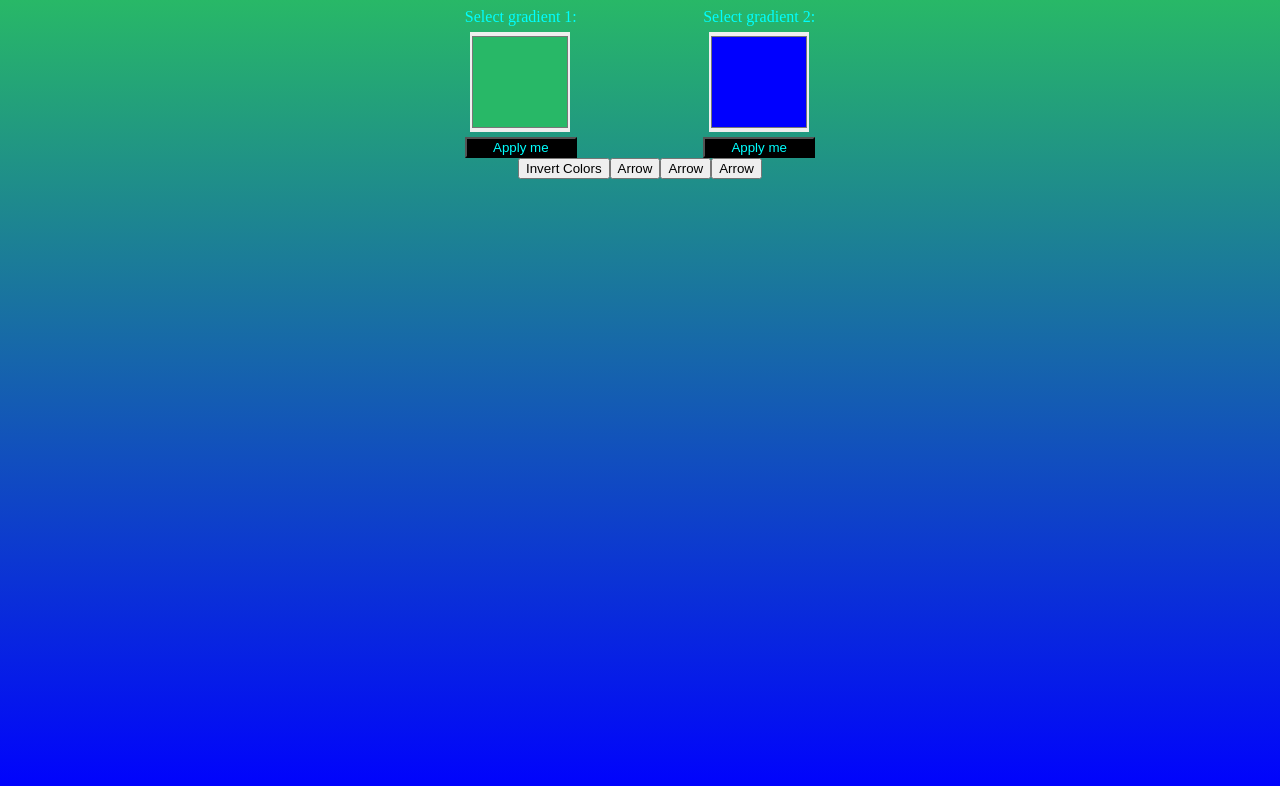
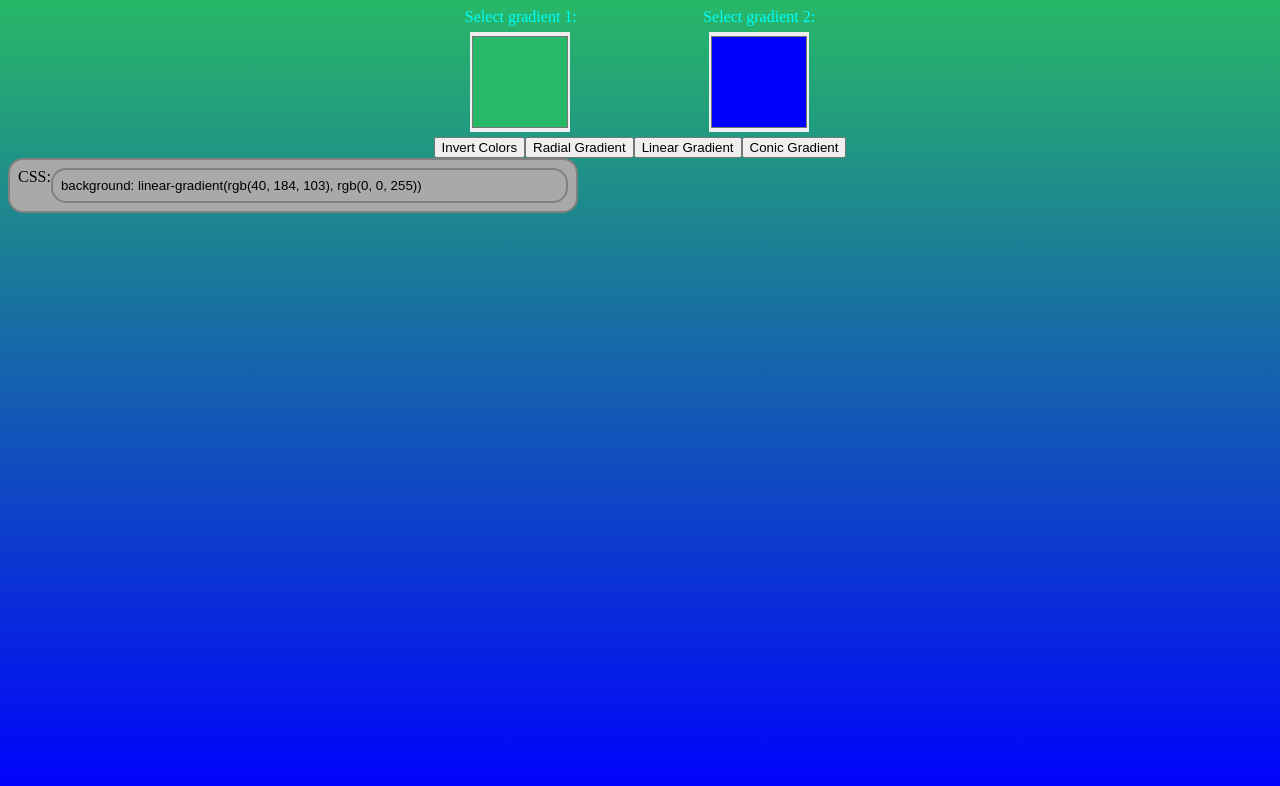
Before and after one commit to Highbrook/BackgroundChanger, a website: page index.html in a window 1280 px wide. Both pictures are taken after a click on the button "Invert Colors". Drawn offline with Linux system fonts and the light colour scheme.

Commit message:
added Conic gradient and CSS snippet

```diff
--- a/index.html
+++ b/index.html
@@ -11,21 +11,21 @@
             <div class="gradSelector">
                 <label class="selectText">Select gradient 1:</label>
                 <input type="color" class="colorPicker" id="cpOne" value="#0000ff">
-                <button class="applyButton">Apply me</button>
             </div>
             <div class="gradSelector">
                 <label class="selectText">Select gradient 2:</label>
                 <input type="color" class="colorPicker" id="cpTwo" value="#28b867">
-                <button class="applyButton">Apply me</button>
             </div>
         </div>
 
         <div class="buttons">
             <button id="invert">Invert Colors</button>
-            <button id="down">Arrow</button>
-            <button id="left">Arrow</button>
-            <button id="right">Arrow</button>
+            <button id="radial">Radial Gradient</button>
+            <button id="linear">Linear Gradient</button>
+            <button id="conic">Conic Gradient</button>
         </div>
+
+        <label id="labelSnippet">CSS: <input type="text" id="cssValue"></label>
     </div>
     <script src="script.js"></script>
 </body>
--- a/script.js
+++ b/script.js
@@ -2,20 +2,48 @@ const html = document.querySelector('html');
 const cpOne = document.querySelector('#cpOne');
 const cpTwo = document.querySelector('#cpTwo');
 const invertEl = document.querySelector('#invert');
+const radialEl = document.querySelector('#radial');
+const linearEl = document.querySelector('#linear');
+const conicEl =  document.querySelector('#conic');
+
+let cssValueEl = document.querySelector('#cssValue');
+let gradType = 'linear-gradient';
 
 cpOne.addEventListener('change', colorChange);
 cpTwo.addEventListener('change', colorChange);
 invertEl.addEventListener('click', invertColors);
+radialEl.addEventListener('click', radialGrad);
+linearEl.addEventListener('click', linearGrad);
+conicEl.addEventListener('click', conicGrad);
 
+function radialGrad() {
+    gradType = 'radial-gradient';
+    colorChange();
+}
+
+function linearGrad() {
+    gradType = 'linear-gradient';
+    colorChange();
+}
+
+function conicGrad() {
+    gradType = 'conic-gradient';
+    colorChange();
+}
 
 function colorChange() {
-    html.style.background = `linear-gradient(${cpOne.value}, ${cpTwo.value})`;
-    console.log(cpOne.value, cpTwo.value);
+    html.style.background = `${gradType}(${cpOne.value}, ${cpTwo.value})`;
+    cssSnippet();
+    console.log(cpOne.value, cpTwo.value, gradType);
 }
 
 function invertColors(){
     cpTwoTemp = cpTwo.value;
     cpTwo.value = cpOne.value;
     cpOne.value = cpTwoTemp;
-    colorChange();
+    colorChange(gradType);
 }
+
+function cssSnippet(){
+    cssValueEl.value = `background: ${html.style.background}`;
+}
--- a/style.css
+++ b/style.css
@@ -24,11 +24,6 @@ html{
     color: aqua;
 }
 
-.applyButton{
-    color: aqua;
-    background-color: black;
-}
-
 .colorPicker {
     justify-content: center;
     padding: 0%;
@@ -37,3 +32,24 @@ html{
     width: 100px;
     border: none;
 }
+
+#labelSnippet {
+    padding: 8px;
+    width: 550px;
+    justify-content: center;
+    margin: auto;
+    display: inline-flex;
+    background-color: darkgray;
+    border: 2px solid gray;
+    border-radius:  15px;
+}
+
+#cssValue {
+    padding: 8px;
+    width: 500px;
+    justify-content: center;
+    display: inline-flex;
+    background-color: rgba(169, 169, 169, 0.315);
+    border: 2px solid gray;
+    border-radius:  15px;
+}
```
